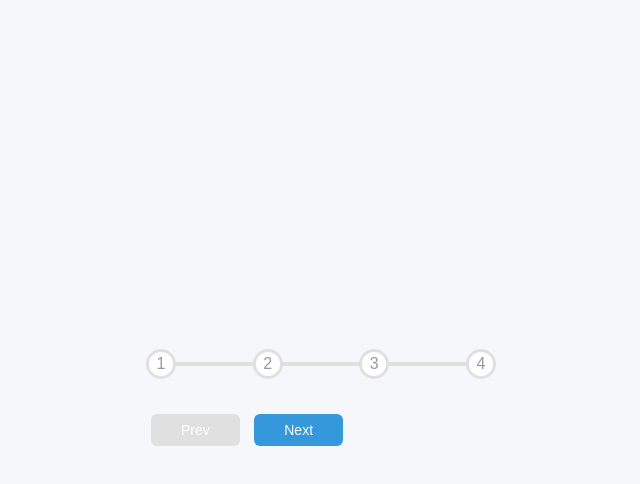
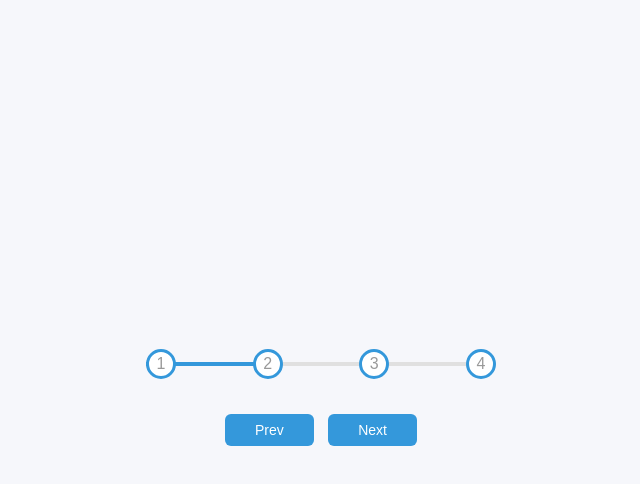
Before and after one commit to akibralovic/50_projects, a plain HTML site: page progress_steps/index.html in a window 1280 px wide. Both pictures are taken after a click on the button "Next". Shown: the whole page, without its empty margins (319-959 px from the left). Drawn offline with Linux system fonts and the light colour scheme; a web font is replaced by a local one.

Commit message:
js code
Signed-off-by: akibralovic <bralovic.andj@gmail.com>

```diff
--- a/progress_steps/script.js
+++ b/progress_steps/script.js
@@ -0,0 +1,51 @@
+const progress = document.getElementById('progress')
+const prev = document.getElementById('prev')
+const next = document.getElementById('next')
+const circles = document.querySelectorAll('.circle')
+
+let currentActive = 1
+
+next.addEventListener('click', () => {
+  currentActive++
+
+  if(currentActive > circles.length){
+    currentActive = circles.length
+  }
+  update()
+
+})
+
+prev.addEventListener('click', () => {
+  currentActive--
+
+  if(currentActive < 1){
+    currentActive = 1
+  }
+
+  update()
+
+})
+
+function update(){
+  circles.forEach((circle, idx) => {
+    if(idx < currentActive){
+      circle.classList.add('active')
+    } else{
+      circle.classList.remove('active')
+    }
+  })
+
+  const actives = document.querySelectorAll('.active')
+
+  progress.style.width = (actives.length - 1) / (circles.length-1)*100 + '%'
+
+  if(currentActive ===1){
+    prev.disabled = true
+  } else if(currentActive === circles.length){
+    next.disabled = true
+  } else{
+    prev.disabled = false
+    next.disabled = false
+  }
+
+}
--- a/progress_steps/style.css
+++ b/progress_steps/style.css
@@ -23,7 +23,7 @@ body{
   overflow: hidden;
 }
 
-.constainr{
+.container{
   text-align: center;
 }
 
@@ -68,7 +68,7 @@ body{
   display: flex;
   align-items: center;
   justify-content: center;
-  border: 3px solid var(--line-border-empty);
+  border: 3px solid var(--line-border-file);
   transition: 0.4s ease;
 }
 
```
